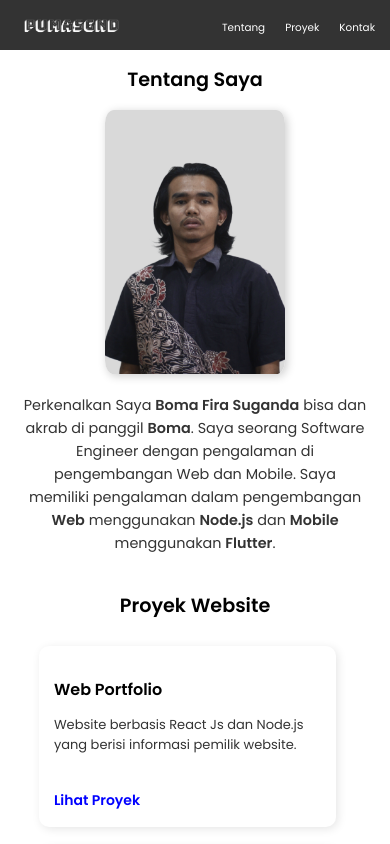
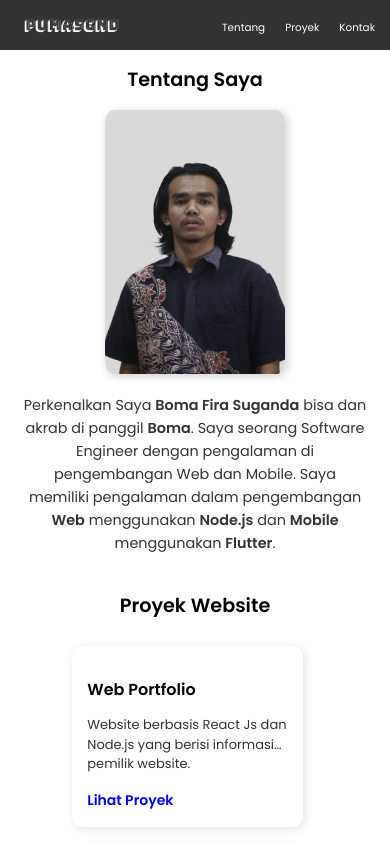
Before and after one commit to PumaSgnd/my-portfolio, a React (Create React App) app: page / in a window 390 px wide. Shown: the top 844 px of the page. Built offline with nearby package versions, Linux system fonts and the light colour scheme.

Commit message:
Update Projects.css

```diff
--- a/src/css/Projects.css
+++ b/src/css/Projects.css
@@ -88,8 +88,8 @@
   }
 
   .project-card {
-    flex: 0 0 80%;
-    min-width: 80%;
+    flex: 0 0 60%;
+    min-width: 60%;
     margin-right: 15px;
     padding: 15px;
     border-radius: 10px;
```
